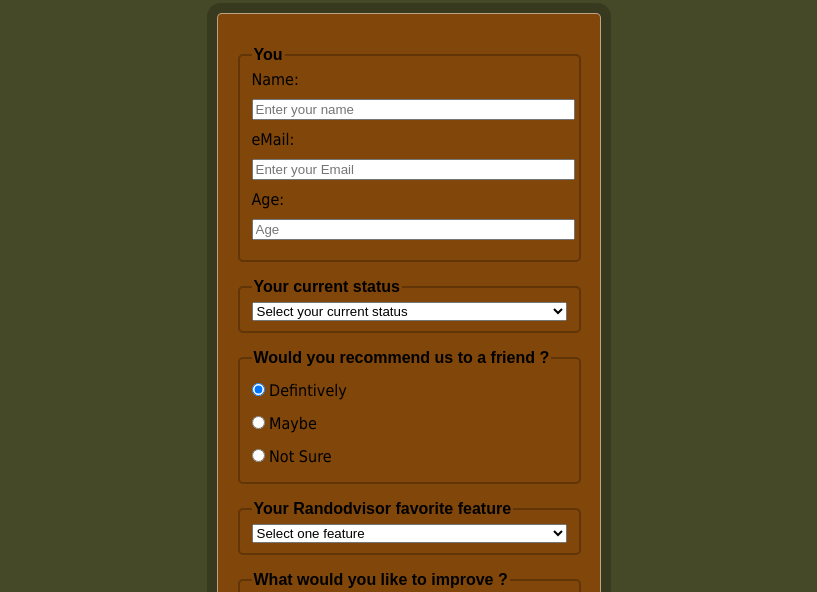
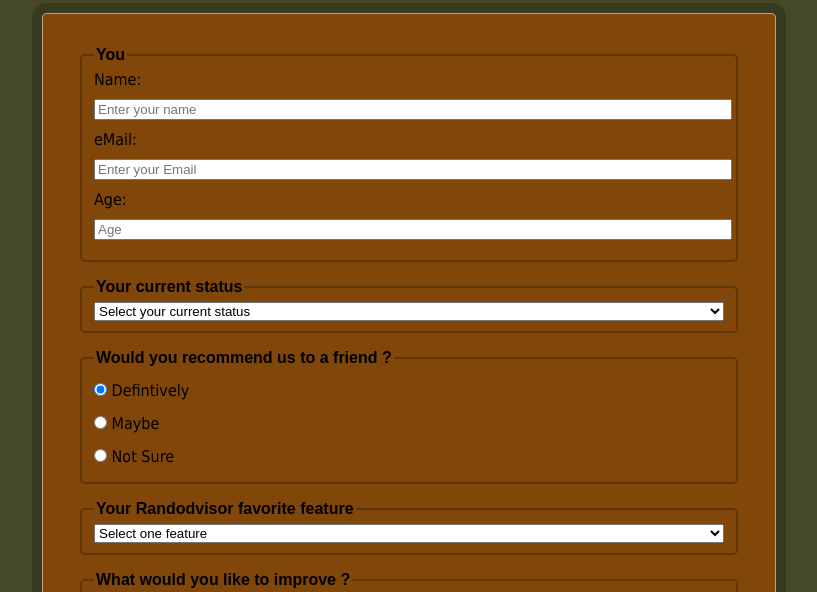
Before and after one commit to RafaRemote/fcc_rwdc_survey_form, a plain HTML site: page index.html in a window 1280 px wide. Shown: the part 129-721 px from the top of the page, without its empty margins (231-1048 px from the left). Drawn offline with Linux system fonts and the light colour scheme.

Commit message:
Update styles.css
changed form width 350px -> 700px

```diff
--- a/styles.css
+++ b/styles.css
@@ -22,8 +22,8 @@ form {
   margin: 1em auto;
   padding: 1em;
   width: 80vw;
-  min-width: 350px;
-  max-width: 350px;
+  min-width: 700px;
+  max-width: 700px;
   border-radius: 5px;
   border: 1px solid rgba(255,255,255,.5);
   box-shadow: 0px 0px 0px 10px rgba(0, 0, 0, 0.2);
```
